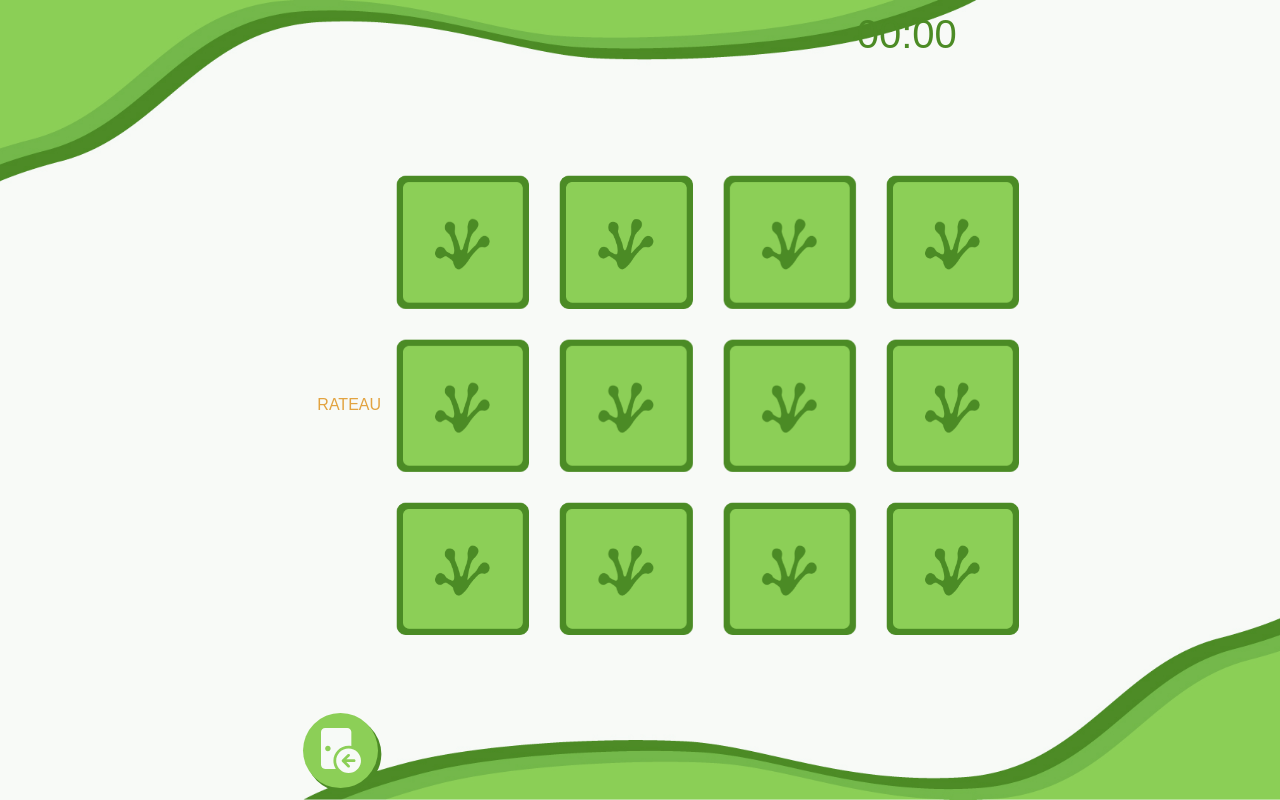
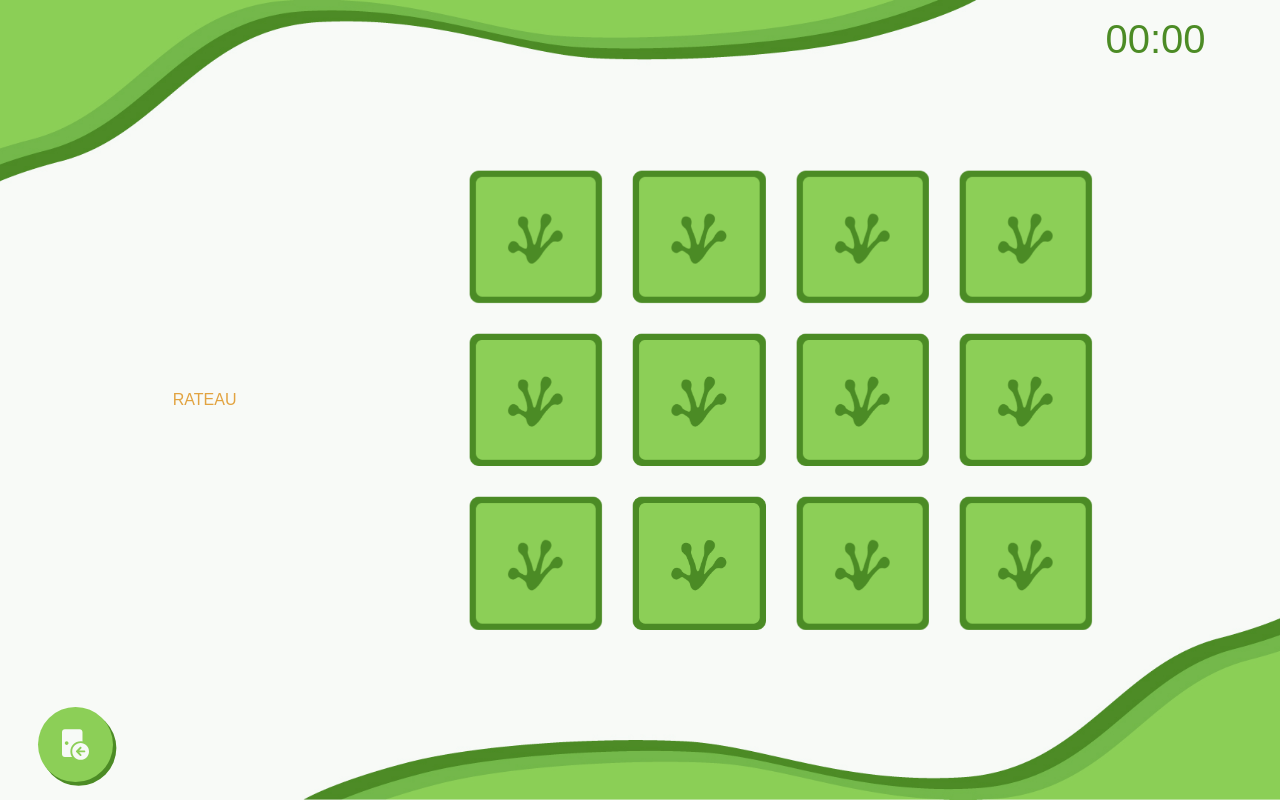
Before and after one commit to Rophyr/sae401, a Vue app: page /homepage in a window 1280 px wide. Both pictures are taken after a click on the button "Jouer". Built offline with nearby package versions, Linux system fonts and the light colour scheme; a web font is replaced by a local one.

Commit message:
fixed layout problem

```diff
--- a/index.html
+++ b/index.html
@@ -4,7 +4,7 @@
     <meta charset="UTF-8">
     <link rel="icon" href="/favicon.ico">
     <meta name="viewport" content="width=device-width, initial-scale=1.0">
-    <link rel="stylesheet" href="/src/assets/styles.css">
+    <!-- <link rel="stylesheet" href="/src/assets/styles.css"> -->
     <title>Vite App</title>
   </head>
   <body>
--- a/src/App.vue
+++ b/src/App.vue
@@ -9,7 +9,7 @@
     name: 'App'
   };
 
-  import '../src/assets/styles.css'; //jsp pas pourquoi y'en a pas besoin ??
+  // import '../src/assets/styles.css'; //jsp pas pourquoi y'en a pas besoin ??
 
 </script>
 
--- a/src/assets/__global.scss
+++ b/src/assets/__global.scss
@@ -166,14 +166,19 @@
     justify-content: space-between;
     height: 100vh;
     // max-height: 100vh;
-    // width: 100vw;
+    width: 100%;
     background-image: url('/public/images/background-niv-facile.jpg');
     background-size: cover;
     background-position: center;
+    // background-repeat: no-repeat;
     overflow: hidden;
+
+    // border: 1px solid red;
 
     .container{
         @include container-col;
+
+        width: 100%;
 
         &__top{
             @include container-top;
--- a/src/assets/__mixins.scss
+++ b/src/assets/__mixins.scss
@@ -28,6 +28,7 @@
     // &__top{
         height: 100px;
         width: 94%;
+        // width: 100%;
 }
 
 @mixin container-middle{
--- a/src/assets/styles.css
+++ b/src/assets/styles.css
@@ -126,6 +126,7 @@
   flex-direction: column;
   justify-content: space-between;
   height: 100vh;
+  width: 100%;
   background-image: url("/public/images/background-niv-facile.jpg");
   background-size: cover;
   background-position: center;
@@ -137,6 +138,7 @@
   align-items: center;
   justify-content: space-between;
   height: 100%;
+  width: 100%;
 }
 .facile .container__top {
   height: 100px;
--- a/src/views/Facile.vue
+++ b/src/views/Facile.vue
@@ -31,6 +31,7 @@
             </div>
           </div>
         </div> <!-- Fin JEU -->
+
       </div>
 
       <div class="container__bottom">
```
Also changed, not shown: 1 other file (tests, documents, lock files or other folders).
